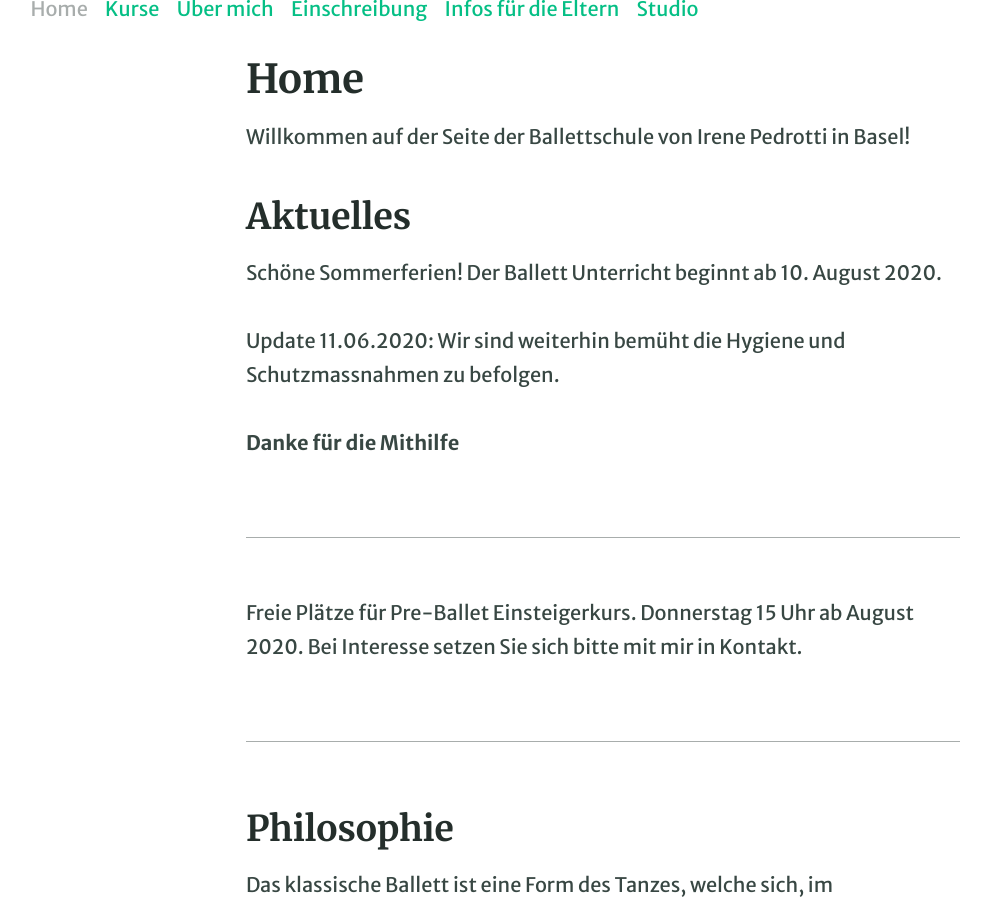
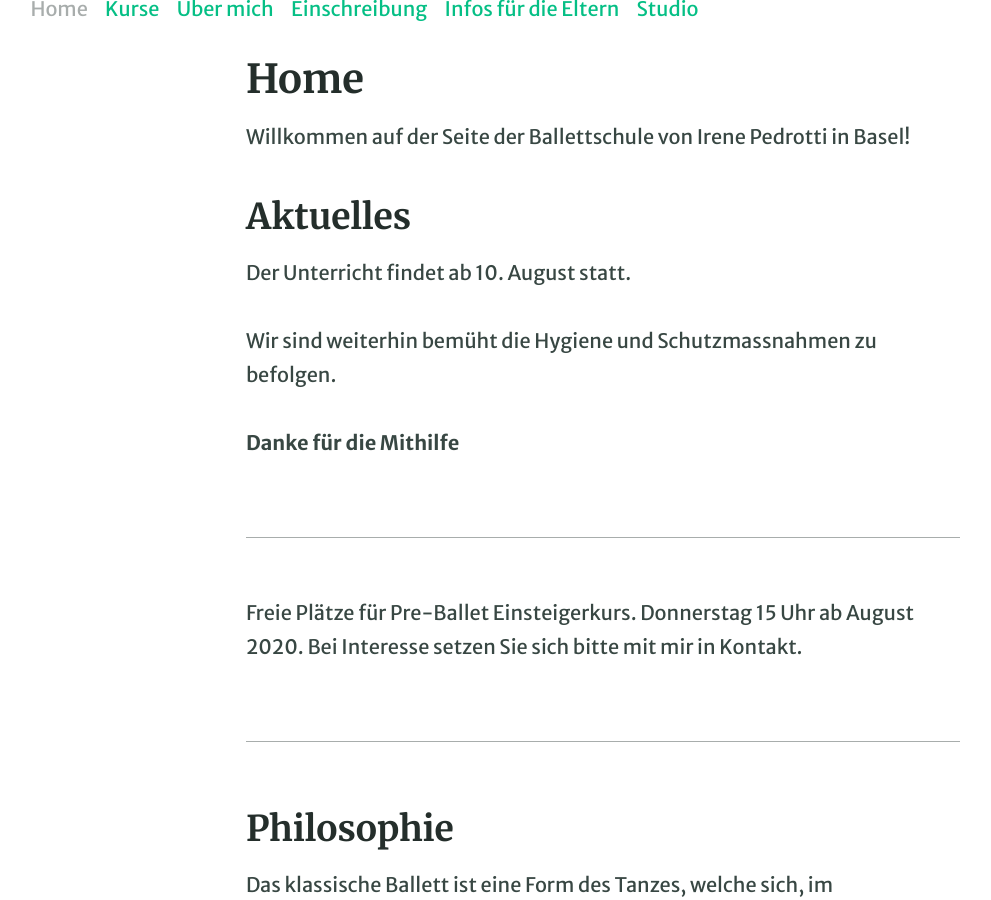
Before and after one commit to irenepedrotti/irenepedrotti.github.io, a Jekyll site: the page built from pages/index.md, in a window 1280 px wide and 900 px high, scrolled down 340 px. Shown: the whole window, without its empty margins (37-1028 px from the left). Built offline with Jekyll 4.4.1, drawn with Linux system fonts in a browser that asks for light colours.

Commit message:
Unterricht findet ab 10.08 statt, update Datum entfernt Hygiene u.s.w.

```diff
--- a/pages/index.md
+++ b/pages/index.md
@@ -8,10 +8,8 @@ Willkommen auf der Seite der Ballettschule von Irene Pedrotti in Basel!
 
 ## Aktuelles
 
-Schöne Sommerferien!
-Der Ballett Unterricht beginnt ab 10. August 2020.
+Der Unterricht findet ab 10. August statt.
 
-Update 11.06.2020:
 Wir sind weiterhin bemüht die Hygiene und Schutzmassnahmen zu befolgen.
 
 **Danke für die Mithilfe**
```
